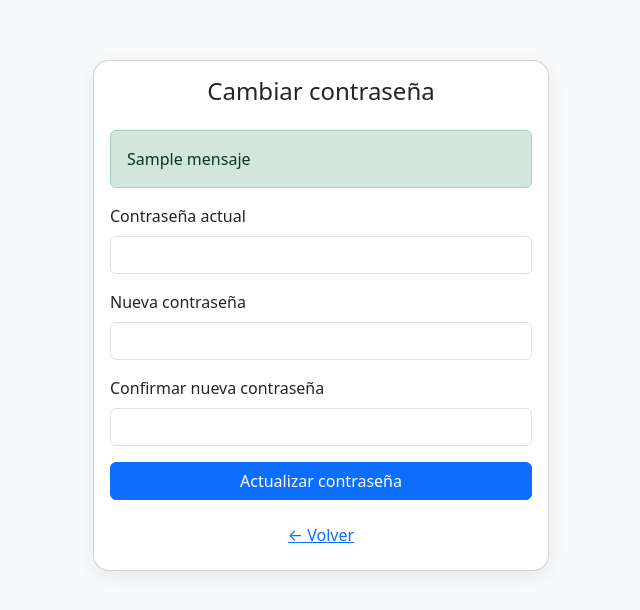
After one commit to andrestor94/pliegos_ai_web_public, a FastAPI app: template templates/cambiar_password.html in a window 1280 px wide. The commit adds this page. Shown: the top 610 px of the page, without its empty margins (319-959 px from the left). Run offline with FastAPI, Linux system fonts and the light colour scheme; the template is opened without the code that fills it: most values are stand-ins (such as "Sample title", 1, 10 or a date in 2020).

Commit message:
Mejoras: incidencias, cambio de contraseña y botón en menú

```diff
--- a/main.py
+++ b/main.py
@@ -40,6 +40,17 @@ app.mount("/generated_pdfs", StaticFiles(directory="generated_pdfs"), name="gene
 
 templates = Jinja2Templates(directory="templates")
 templates.env.globals['os'] = os  # Habilita el acceso a 'os' desde las plantillas Jinja2
+
+# ------------ FUNCIÓN DE ADJUNTOS PARA INCIDENCIAS ----------------
+def obtener_adjuntos_para_ticket(usuario, fecha):
+    carpeta_adjuntos = os.path.join("static", "adjuntos_incidencias")
+    prefix = f"{usuario}_{fecha.replace(':', '').replace('-', '').replace(' ', '')[:14]}"
+    adjuntos = []
+    if os.path.exists(carpeta_adjuntos):
+        for file in os.listdir(carpeta_adjuntos):
+            if file.startswith(prefix):
+                adjuntos.append(file)
+    return adjuntos
 
 # Página principal
 @app.get("/", response_class=HTMLResponse)
@@ -123,22 +134,25 @@ async def vista_incidencias(request: Request):
         return RedirectResponse("/login")
     usuario = request.session.get("usuario")
     rol = request.session.get("rol")
-    tickets = obtener_todos_los_tickets() if rol == "admin" else obtener_tickets_por_usuario(usuario)
+    tickets_raw = obtener_todos_los_tickets() if rol == "admin" else obtener_tickets_por_usuario(usuario)
+    tickets = []
+    for t in tickets_raw:
+        fecha_legible = datetime.strptime(t[6], "%Y-%m-%d %H:%M:%S").strftime("%d/%m/%Y %H:%M")
+        adjuntos = obtener_adjuntos_para_ticket(t[1], t[6])
+        tickets.append({
+            "id": t[0],
+            "usuario": t[1],
+            "titulo": t[2],
+            "descripcion": t[3],
+            "tipo": t[4],
+            "estado": t[5],
+            "fecha": t[6],
+            "fecha_legible": fecha_legible,
+            "adjuntos": adjuntos
+        })
     return templates.TemplateResponse("incidencias.html", {
         "request": request,
-        "tickets": [
-            {
-                "id": t[0],
-                "usuario": t[1],
-                "titulo": t[2],
-                "descripcion": t[3],
-                "tipo": t[4],
-                "estado": t[5],
-                "fecha": t[6],
-                "fecha_legible": datetime.strptime(t[6], "%Y-%m-%d %H:%M:%S").strftime("%d/%m/%Y %H:%M"),
-            }
-            for t in tickets
-        ],
+        "tickets": tickets,
         "usuario_actual": {
             "nombre": usuario,
             "rol": rol
@@ -181,6 +195,45 @@ async def eliminar_incidencia_form(request: Request, id: int):
         return JSONResponse({"error": "Acceso denegado"}, status_code=403)
     eliminar_ticket(id)
     return RedirectResponse("/incidencias", status_code=303)
+
+# ------------------- CAMBIO DE CONTRASEÑA POR EL USUARIO -------------------
+@app.get("/cambiar-password", response_class=HTMLResponse)
+async def cambiar_password_form(request: Request):
+    if not request.session.get("usuario"):
+        return RedirectResponse("/login")
+    return templates.TemplateResponse("cambiar_password.html", {
+        "request": request,
+        "mensaje": "",
+        "error": ""
+    })
+
+@app.post("/cambiar-password", response_class=HTMLResponse)
+async def cambiar_password_submit(request: Request,
+                                 old_password: str = Form(...),
+                                 new_password: str = Form(...),
+                                 confirm_password: str = Form(...)):
+    usuario = request.session.get("usuario")
+    if not usuario:
+        return RedirectResponse("/login")
+    datos = obtener_usuario_por_email(usuario)
+    if not datos or datos[3] != old_password:
+        return templates.TemplateResponse("cambiar_password.html", {
+            "request": request,
+            "mensaje": "",
+            "error": "La contraseña actual es incorrecta."
+        })
+    if new_password != confirm_password:
+        return templates.TemplateResponse("cambiar_password.html", {
+            "request": request,
+            "mensaje": "",
+            "error": "La nueva contraseña no coincide en ambos campos."
+        })
+    actualizar_password(usuario, new_password)
+    return templates.TemplateResponse("cambiar_password.html", {
+        "request": request,
+        "mensaje": "Contraseña cambiada correctamente.",
+        "error": ""
+    })
 
 # ------------------- ADMIN -------------------
 @app.get("/admin", response_class=HTMLResponse)
--- /dev/null
+++ b/templates/cambiar_password.html
@@ -0,0 +1,46 @@
+<!DOCTYPE html>
+<html lang="es">
+<head>
+    <meta charset="UTF-8">
+    <title>Cambiar contraseña</title>
+    <link href="https://cdn.jsdelivr.net/npm/bootstrap@5.3.0/dist/css/bootstrap.min.css" rel="stylesheet">
+    <style>
+        body { background-color: #f8f9fa; }
+        .container { max-width: 480px; margin-top: 60px; }
+        .card { border-radius: 16px; box-shadow: 0 5px 20px rgba(0, 0, 0, 0.07); }
+    </style>
+</head>
+<body>
+<div class="container">
+    <div class="card">
+        <div class="card-body">
+            <h4 class="mb-4 text-center">Cambiar contraseña</h4>
+            {% if mensaje %}
+            <div class="alert alert-success">{{ mensaje }}</div>
+            {% endif %}
+            {% if error %}
+            <div class="alert alert-danger">{{ error }}</div>
+            {% endif %}
+            <form method="post" action="/cambiar-password">
+                <div class="mb-3">
+                    <label for="old_password" class="form-label">Contraseña actual</label>
+                    <input type="password" class="form-control" id="old_password" name="old_password" required>
+                </div>
+                <div class="mb-3">
+                    <label for="new_password" class="form-label">Nueva contraseña</label>
+                    <input type="password" class="form-control" id="new_password" name="new_password" required>
+                </div>
+                <div class="mb-3">
+                    <label for="confirm_password" class="form-label">Confirmar nueva contraseña</label>
+                    <input type="password" class="form-control" id="confirm_password" name="confirm_password" required>
+                </div>
+                <button type="submit" class="btn btn-primary w-100">Actualizar contraseña</button>
+            </form>
+            <div class="mt-3 text-center">
+                <a href="/" class="btn btn-link">← Volver</a>
+            </div>
+        </div>
+    </div>
+</div>
+</body>
+</html>
--- a/templates/index.html
+++ b/templates/index.html
@@ -75,6 +75,7 @@
       <span id="usuario-nombre" class="text-muted small"></span>
       <button id="admin-btn" class="btn btn-outline-primary btn-sm d-none" onclick="window.location.href='/admin'">Panel Admin</button>
       <button class="btn btn-outline-info btn-sm" onclick="window.location.href='/incidencias'">Incidencias</button>
+      <a href="/cambiar-password" class="btn btn-outline-dark btn-sm">Cambiar contraseña</a>
       <button class="btn btn-outline-secondary btn-sm" onclick="toggleChat()">Chat OpenAI</button>
       <button class="btn btn-outline-danger btn-sm" onclick="logout()">Cerrar sesión</button>
     </div>
```
Also changed, not shown: templates/incidencias.html (+7 -5 lines).
